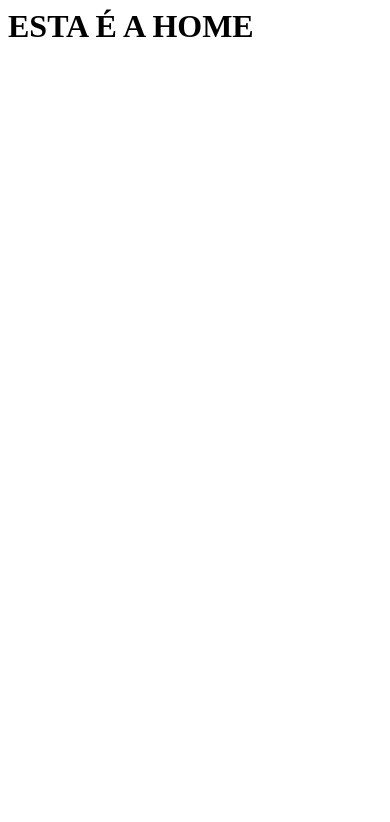
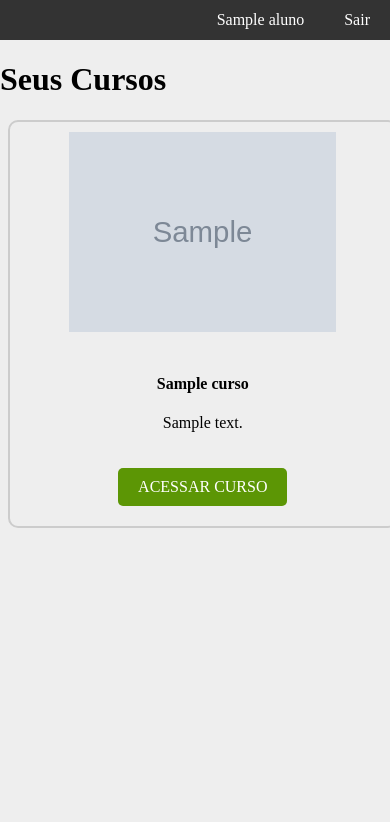
Before and after one commit to gustavoalvesdev/ead-php-mvc, a PHP site: page /ead/ in a window 390 px wide. Shown: the top 822 px of the page. Run offline with PHP 8.4, Linux system fonts and the light colour scheme; the visitor is signed in with stand-in values (Sample User, id 1); tables that the repository leaves empty hold one stand-in row (values such as "Sample post"); grey boxes marked "Sample" are stand-in pictures; some libraries are stand-ins or nearby versions.

Commit message:
feat: listagem de cursos do aluno

```diff
--- a/assets/css/style.css
+++ b/assets/css/style.css
@@ -0,0 +1,90 @@
+body {
+    margin: 0;
+    padding: 0;
+    box-sizing: border-box;
+    background-color: #EEE;
+}
+
+.topo {
+    height: 40px;
+    background-color: #333;
+    color: #FFF;
+}
+
+.topo a {
+    color: #FFF;
+    text-decoration: none;
+}
+
+.topo a div {
+    float: right;
+    height: 40px;
+    line-height: 40px;
+    padding-righT: 20px;
+    padding-left: 20px;
+}
+
+.topo a div:hover {
+    background-color: #555;
+}
+
+.topousuario {
+    float: right;
+    margin-right: 20px;
+    height: 40px;
+    line-height: 40px;
+}
+
+
+
+.cursowrapper {
+    width: 100%;
+    max-width: 1200px;
+    padding: 0 2%;
+    margin: 10px auto;
+    display: flex;
+    justify-content: space-between;
+    flex-wrap: wrap;
+}
+
+.cursoitem {
+    width: 30%;
+    border: 2px solid #CCC;
+    border-radius: 10px;
+    text-align: center;
+    padding: 10px;
+    margin-bottom: 20px;
+}
+
+.cursoitem img {
+    max-width: 100%;
+    height: 200px;
+    object-fit: cover;
+}
+
+.link_curso {
+    color: #FFF;
+    background-color: rgb(92, 150, 5);
+    text-decoration: none;
+    padding: 10px 20px;
+    border-radius: 5px;
+    margin-top: 20px;
+    margin-bottom: 10px;
+    display: inline-block;
+}
+
+.link_curso:hover {
+    background-color: rgb(62, 100, 4);
+}
+
+@media screen and (max-width: 768px) {
+    .cursoitem {
+        width: 45%;
+    }
+}
+
+@media screen and (max-width: 640px) {
+    .cursoitem {
+        width: 100%;
+    }
+}
--- a/controllers/HomeController.php
+++ b/controllers/HomeController.php
@@ -4,22 +4,49 @@ namespace Controllers;
 
 use Core\Controller;
 use Models\Aluno;
+use Models\Curso;
 
 class HomeController extends Controller {
+
+    private $dados;
+    private $aluno;
 
     public function __construct()
     {
         parent::__construct();
 
-        $aluno = new Aluno();
+        $this->dados = array(
+            'info' => array()
+        );
 
-        if (! $aluno->isLogged()) {
+        $this->aluno = new Aluno();
+
+        if (! $this->aluno->isLogged()) {
             header('Location: ' . BASE_URL . 'login');
+            exit;
         }
+
+        $this->aluno->setAluno($_SESSION['lgaluno']);
+        $this->dados['info'] = $this->aluno;
+
+        $this->loadTemplate('header', $this->dados);
     }
 
     public function index() {
-        $this->loadView('home');
+        $this->dados = [
+            'cursos' => array()
+        ];
+
+
+        $cursos = new Curso();
+        $this->dados['cursos'] = $cursos->getCursosDoAluno($this->aluno->getId());
+
+        $this->loadView('home', $this->dados);
+    }
+
+    public function __destruct()
+    {
+        $this->loadTemplate('footer');
     }
 
 }
--- a/core/Controller.php
+++ b/core/Controller.php
@@ -20,6 +20,15 @@ class Controller
         require_once 'views/'.$viewName.'.php';
     }
 
+    public function loadTemplate($templateName, $templateData = array())
+    {
+        extract($templateData);
+
+
+
+        require_once 'views/template_parts/'.$templateName.'.php';
+    }
+
     public function actionNotFound()
     {
         $this->loadView('not-found');
--- a/models/Aluno.php
+++ b/models/Aluno.php
@@ -6,6 +6,8 @@ use Core\Model;
 
 class Aluno extends Model
 {
+
+    private $info;
 
     public function isLogged()
     {
@@ -33,4 +35,26 @@ class Aluno extends Model
 
     }
 
+    public function setAluno($id)
+    {
+        $sql = "SELECT * FROM alunos WHERE id = :id LIMIT 1";
+        $sql = $this->db->prepare($sql);
+        $sql->bindValue(':id', addslashes($id));
+        $sql->execute();
+
+        if ($sql->rowCount() > 0) {
+            $this->info = $sql->fetch();
+        }
+    }
+
+    public function getNome()
+    {
+        return $this->info['nome'];
+    }
+
+    public function getId()
+    {
+        return $this->info['id'];
+    }
+
 }
--- /dev/null
+++ b/models/Curso.php
@@ -0,0 +1,40 @@
+<?php
+
+namespace Models;
+
+use Core\Model;
+
+class Curso extends Model
+{
+    public function getCursosDoAluno($id)
+    {
+
+        $dados = array();
+
+        $sql = "SELECT
+                aluno_curso.id_curso,
+                cursos.nome,
+                cursos.imagem,
+                cursos.descricao
+            FROM
+                aluno_curso
+            LEFT JOIN
+                cursos
+            ON
+                aluno_curso.id_curso = cursos.id
+            WHERE
+                aluno_curso.id_aluno = :id_aluno"
+            ;
+        $sql = $this->db->prepare($sql);
+        $sql->bindValue(":id_aluno", addslashes($id));
+        $sql->execute();
+
+        if ($sql->rowCount() > 0) {
+            $dados = $sql->fetchAll();
+        }
+
+        return $dados;
+
+    }
+
+}
--- a/views/home.php
+++ b/views/home.php
@@ -1 +1,19 @@
-<h1>ESTA É A HOME</h1>
+<h1>Seus Cursos</h1>
+
+<div class="cursowrapper">
+
+    <?php foreach($cursos as $curso): ?>
+
+        <div class="cursoitem">
+            <img src="<?= BASE_URL ?>assets/cursos/<?= $curso['imagem'] ?>" /><br /><br />
+
+            <h4><?= $curso['nome'] ?></h4>
+
+            <p><?php echo $curso['descricao']; ?></p>
+
+            <a href="<?= BASE_URL ?>cursos/acessar/<?= $curso['id_curso'] ?>" class="link_curso">ACESSAR CURSO</a>
+        </div>
+        <!-- cursoitem -->
+
+    <?php endforeach; ?>
+</div>
--- a/views/template_parts/footer.php
+++ b/views/template_parts/footer.php
@@ -1,2 +1,4 @@
-<hr />
-<h5>ESTE É O RODAPÉ DA PÁGINA</h5>
+
+
+</body>
+</html>
--- a/views/template_parts/header.php
+++ b/views/template_parts/header.php
@@ -1,3 +1,22 @@
-<h1>ESTE É O CABEÇALHO DA PÁGINA</h1>
+<!DOCTYPE html>
+<html lang="en">
+<head>
+    <meta charset="UTF-8">
+    <meta name="viewport" content="width=device-width, initial-scale=1.0">
+    <title>Plataforma EAD - Home</title>
+    <link rel="stylesheet" href="<?= BASE_URL ?>assets/css/style.css">
+</head>
+<body>
 
-<hr />
+    <div class="topo">
+
+        <a href="<?= BASE_URL ?>login/logout">
+            <div>
+                Sair
+            </div>
+        </a>
+
+        <div class="topousuario"><?= $templateData['info']->getNome(); ?></div>
+
+    </div>
+    <!-- topo -->
```
Also changed, not shown: assets/cursos/html.jpg (added), assets/cursos/javascript.jpg (added), assets/cursos/php.png (added), assets/cursos/reactjs.png (added).
